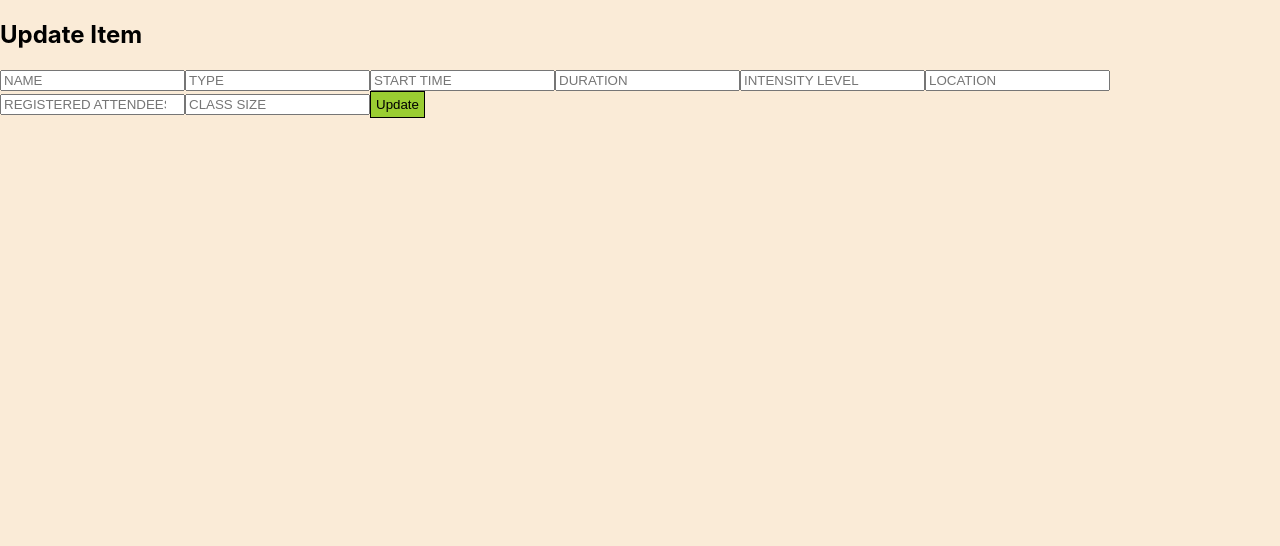
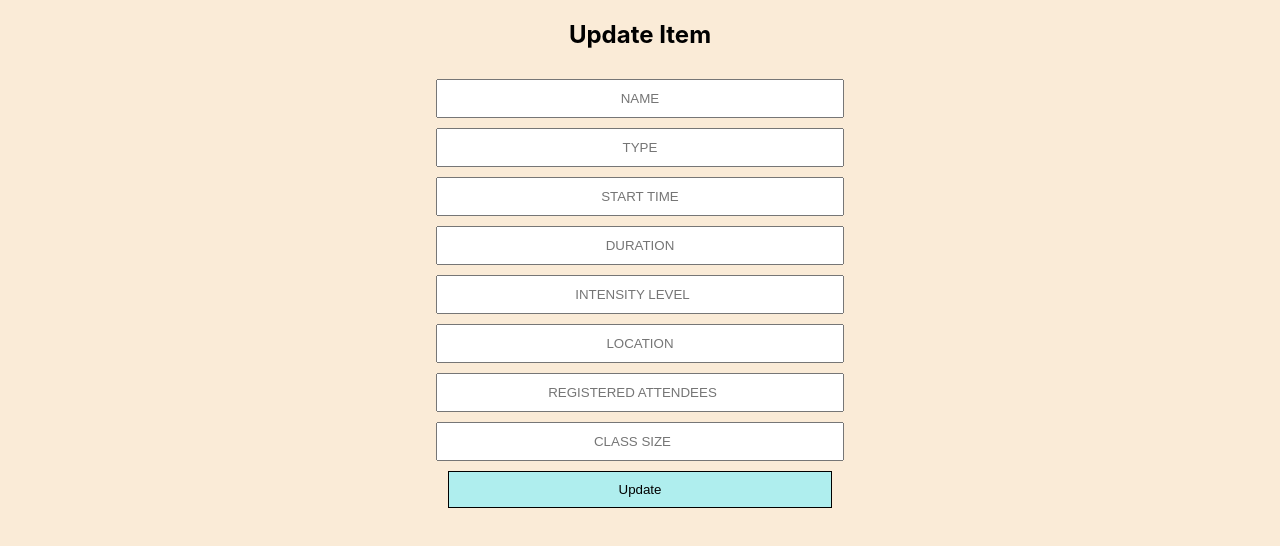
Before and after one commit to BW-Two-TT-23/front-end, a React (Create React App) app in the folder anytime-fitness/: page /ClassUpdate in a window 1280 px wide. Shown: the top 546 px of the page. Built offline with nearby package versions, Linux system fonts and the light colour scheme; no server answers.

Commit message:
update debugging

```diff
--- a/anytime-fitness/src/components/ClassList.js
+++ b/anytime-fitness/src/components/ClassList.js
@@ -2,7 +2,9 @@ import react, { useState, useEffect } from 'react'
 import { axiosWithAuth } from './utils/axiosWithAuth'
 import axios from 'axios'
 import './ClassList.css'
-import { useHistory, useParams } from 'react-router-dom'
+import { Route, useHistory, useParams } from 'react-router-dom'
+import ClassUpdate from './ClassUpdate'
+
 
 
 const initialClass = {
@@ -74,13 +76,15 @@ const ClassList = () => {
                     <div className="twobuttons">
                         <button
                             onClick={() => {
-                                push('/ClassUpdate')
+                                push(`/ClassUpdate/${item.id}`)
+                                console.log(item.id)
                             }}
                             className="edit">Update</button>
                         <button
                             onClick={e => deleteClass(item.id)}
                             className="delete">Delete</button>
                     </div>
+
                 </div>
         )
     })
@@ -99,6 +103,9 @@ const ClassList = () => {
             <div className="classlist-big-container">
                 {renderedClasses}
             </div>
+            {/* <Route path="/ClassUpdate" render={(props) => (
+                        <ClassUpdate {...props} setClasses={setClasses} />
+                    )}/> */}
         </div>
     )
 }
--- /dev/null
+++ b/anytime-fitness/src/components/ClassUpdate.css
@@ -0,0 +1,24 @@
+.class-container form{
+    display: flex;
+    flex-flow: column;
+    align-items: center;
+}
+
+.class-container form input{
+    width: 30%;
+    margin-top: 10px;
+    padding: 10px;
+    text-align: center;
+}
+
+.class-container button{
+    width: 30%;
+    padding: 10px;
+    margin-top: 10px;
+    background-color: paleturquoise;
+    border: 1px solid black;
+}
+
+.class-container h2 {
+    text-align: center;
+}
--- a/anytime-fitness/src/components/ClassUpdate.js
+++ b/anytime-fitness/src/components/ClassUpdate.js
@@ -1,6 +1,9 @@
 import React, { useState, useEffect } from 'react'
 import { axiosWithAuth } from './utils/axiosWithAuth'
 import { useParams, useHistory } from 'react-router-dom'
+import axios from 'axios'
+
+import './ClassUpdate.css'
 
 
 
@@ -15,11 +18,19 @@ const initialClass = {
     duration: ""
 }
 
-const ClassUpdate = (props) => {
+const ClassUpdate = props => {
 
     const { push } = useHistory()
     const { id } = useParams()
     const [updateClass, setUpdateClass] = useState(initialClass)
+
+    useEffect(() => {
+        axiosWithAuth().get(`api/classes/28`)
+        .then(res => {
+            setUpdateClass(res.data)
+        })
+        .catch(err => console.log(err))
+    },[])
 
     const changeHandler = e => {
         setUpdateClass({
@@ -28,13 +39,19 @@ const ClassUpdate = (props) => {
         })
     }
 
-    const submitHandler = e => {
+    const submitHandler = (e, item) => {
         e.preventDefault()
-        axiosWithAuth().put()
+        axiosWithAuth().put(`/api/classes/${item}`, updateClass)
+        .then(res => {
+            console.log(updateClass)
+            setUpdateClass(updateClass)
+            push('/ClassList')
+        })
+        .catch(err => console.log(err))
     }
 
     return(
-        <div>
+        <div className="class-container">
             <h2>Update Item</h2>
             <form onSubmit={submitHandler}>
                 <input
```
